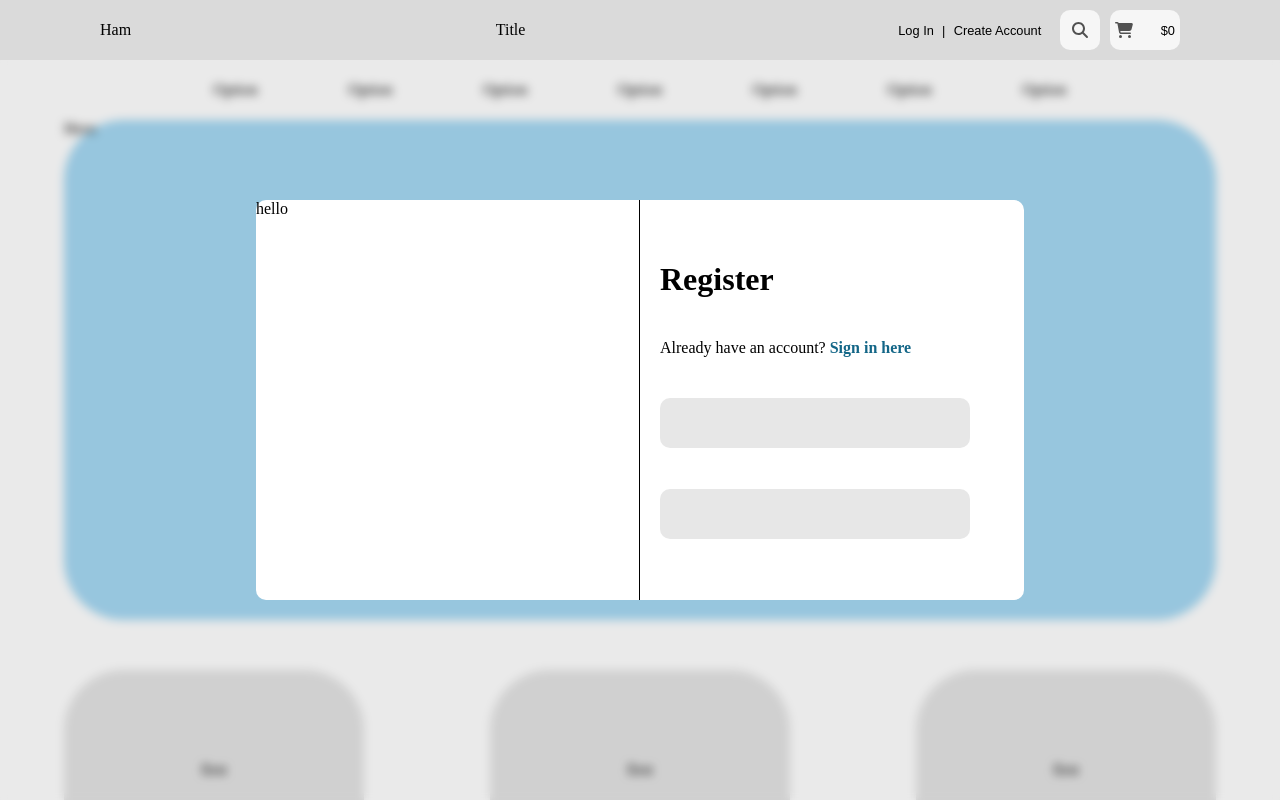
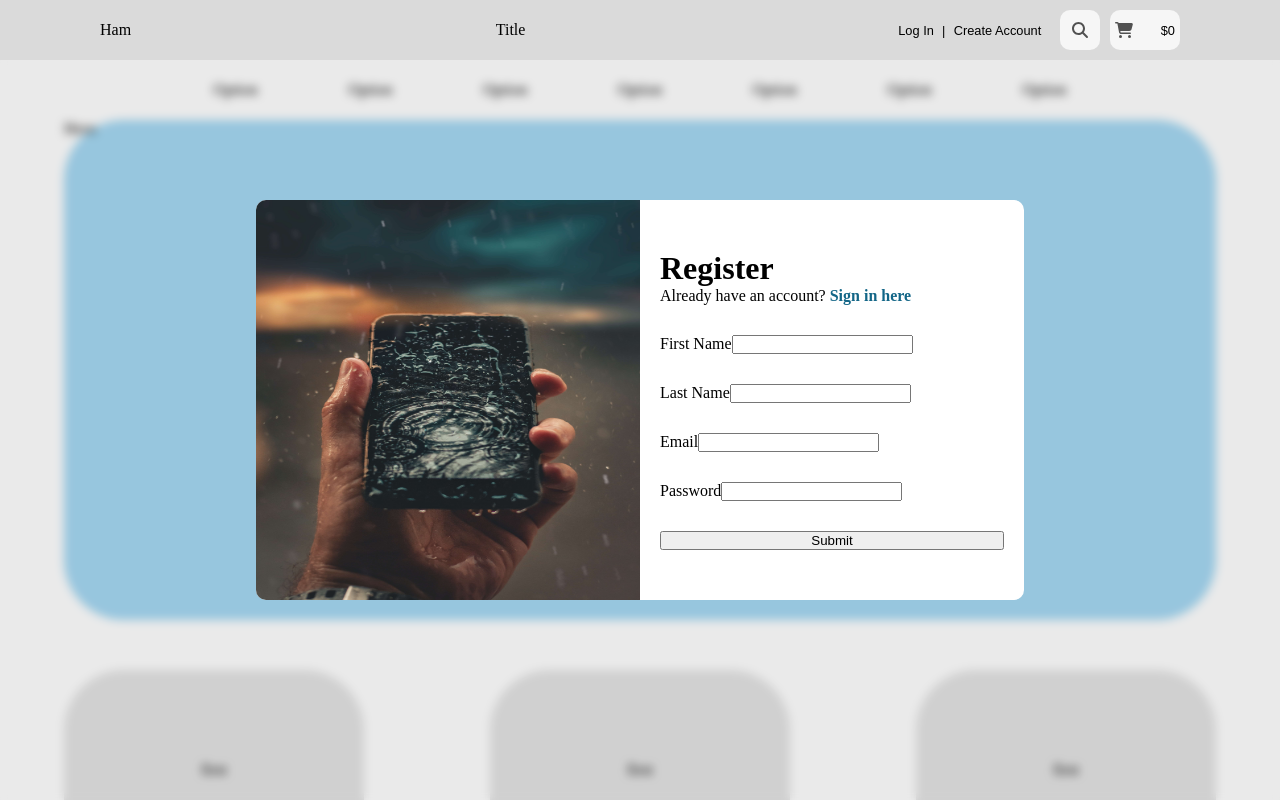
Before and after one commit to sblevins-dev/PremierSite, a React (Create React App) app in the folder frontend/: page / in a window 1280 px wide. Both pictures are taken after a click on the element "Create Account". Shown: the top 800 px of the page. Built offline with nearby package versions, Linux system fonts and the light colour scheme.

Commit message:
changes to login modal

```diff
--- a/frontend/src/components/Login.js
+++ b/frontend/src/components/Login.js
@@ -20,14 +20,6 @@ export const Login = () => {
 
   // used to close modals
   const nodeRef = useRef(null);
-
-  // used to establish click of inputs
-  const emailRef = useRef(null);
-  const passwordRef = useRef(null);
-
-  // select form inputs
-  let emailInput = document.querySelector(".email-input");
-  let passwordInput = document.querySelector(".password-input");
 
   useEffect(() => {
     // handle outside click
@@ -72,19 +64,6 @@ export const Login = () => {
     entered: { opacity: 1 },
   };
 
-  // change input size on click
-  const handleInputClick = (e) => {
-    if (emailRef.current?.contains(e.target)) {
-      emailInput.style.display = "block";
-      emailInput.focus();
-    }
-
-    if (passwordRef.current?.contains(e.target)) {
-      passwordInput.style.display = "block";
-      passwordInput.focus();
-    }
-  };
-
   // set form data
   const handleLoginInput = (e) => {
     setFormData({
@@ -97,8 +76,6 @@ export const Login = () => {
   const handleLogin = (e) => {
     e.preventDefault();
     setFormData(initialState);
-    emailInput.style.display = "none"
-    passwordInput.style.display = "none"
   };
 
   return (
@@ -130,8 +107,6 @@ export const Login = () => {
 
               <div
                 className="form-group"
-                ref={emailRef}
-                onClick={handleInputClick}
               >
                 <label htmlFor="email">Email</label>
                 <input
@@ -145,8 +120,6 @@ export const Login = () => {
               </div>
               <div
                 className="form-group"
-                ref={passwordRef}
-                onClick={handleInputClick}
               >
                 <label htmlFor="password">Password</label>
                 <input
--- a/frontend/src/components/Register.js
+++ b/frontend/src/components/Register.js
@@ -7,9 +7,20 @@ export const Register = () => {
   const { registerRef, isRegisterShown, setRegisterShown, setLoginShown } =
     useContext(Context);
 
+  const initialState = {
+    fName: "",
+    lName: "",
+    email: "",
+    password: "",
+    confirmPassword: "",
+  };
+
+  const [formData, setFormData] = useState(initialState);
+
+  // used for Transition
   const [mountProp, setMountProp] = useState(false);
 
-  const nodeRef = useRef(null)
+  const nodeRef = useRef(null);
 
   useEffect(() => {
     // handle outside click
@@ -65,8 +76,9 @@ export const Register = () => {
           }}
         >
           <div className="register-modal-wrapper" ref={registerRef}>
-            <div className="register-img">hello</div>
+            <img className="register-img" src={require('../images/registerImg.jpg')} />
             <form className="register-form">
+              <div className="register-modal-header">
                 <h1>Register</h1>
                 <p>
                   Already have an account?{" "}
@@ -74,12 +86,27 @@ export const Register = () => {
                     Sign in here
                   </span>
                 </p>
+              </div>
+
               <div className="form-group">
-                <input type="email" placeholder="Email" />
+                <label htmlFor="fName">First Name</label>
+                <input id="fName" type="text" />
               </div>
               <div className="form-group">
-                <input type="password" placeholder="Password" />
+                <label htmlFor="lName">Last Name</label>
+                <input id="lName" type="text" />
               </div>
+              <div className="form-group">
+                <label htmlFor="email">Email</label>
+                <input type="email" />
+              </div>
+              <div className="form-group">
+                <label htmlFor="password">Password</label>
+                <input id="password" type="password" />
+              </div>
+              <button type="submit" className="register-submit-btn">
+                Submit
+              </button>
             </form>
           </div>
         </div>
--- a/frontend/src/css/login.css
+++ b/frontend/src/css/login.css
@@ -46,11 +46,8 @@
     cursor: pointer;
 }
 
-.form-group {
+.login-form .form-group {
     width: 90%;
-    height: 50px;
-    padding: 5px;
-    background-color: rgb(231, 231, 231);
     border-radius: 10px;
     border: none;
     display: flex;
@@ -58,23 +55,21 @@
     justify-content: center;
 }
 
-.form-group input {
-    display: none;
-    height: 100%;
+.login-form .form-group input {
+    width: 100%;
+    height: 30px;
     padding: 5px;
-    text-decoration: underline;
+    border: none;
+    border-radius: 10px;
     background-color: rgb(231, 231, 231);
-    border: none;
-    border-bottom-left-radius: 10px;
-    border-bottom-right-radius: 10px;
 }
 
-.form-group input:focus {
+.login-form .form-group input:focus-visible {
     border: 1px solid gray;
 }
 
-.form-group label {
-    color: gray;
+.login-form .form-group label {
+    padding-bottom: 5px;
 }
 
 .login-submit-btn {
--- a/frontend/src/css/register.css
+++ b/frontend/src/css/register.css
@@ -20,7 +20,8 @@
 
 .register-img {
     width: 50%;
-    border-right: 1px solid black;
+    border-top-left-radius: 10px;
+    border-bottom-left-radius: 10px;
 }
 
 .register-form {
```
Lines whose indentation alone changed are shown as unchanged.
